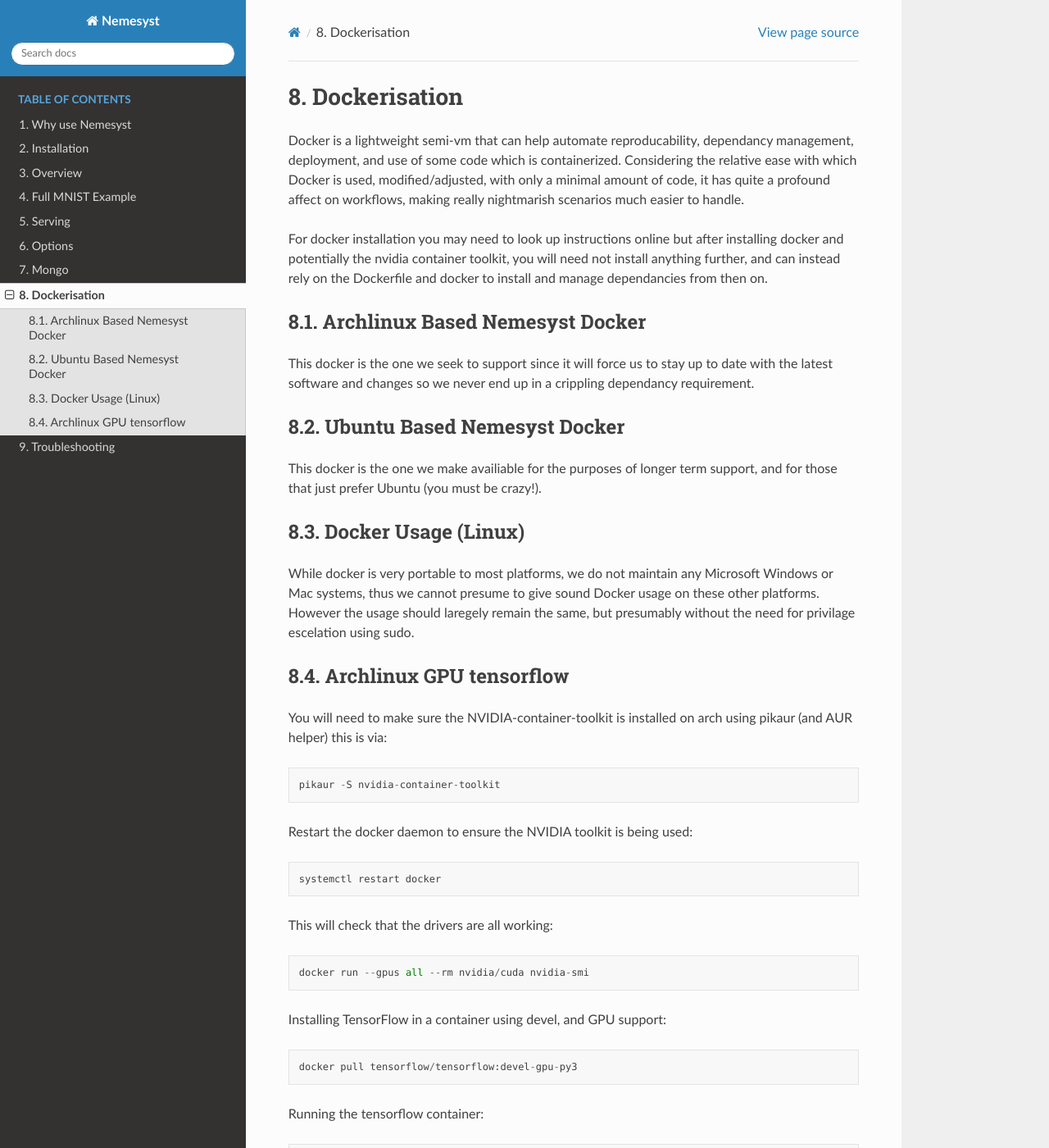
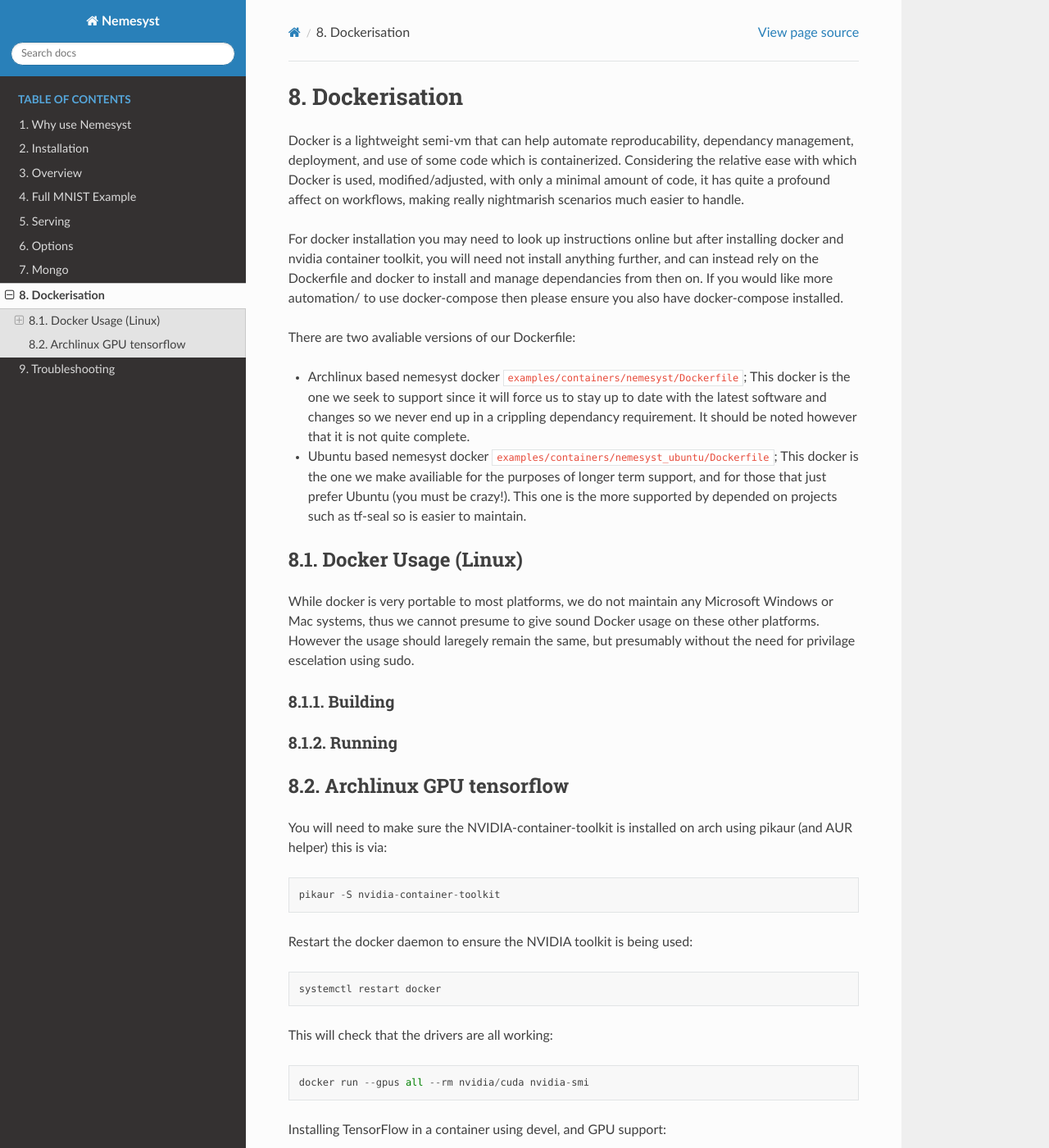
Before and after one commit to DreamingRaven/nemesyst, a Sphinx documentation site: the page built from docs/source/docker.rst, in a window 1280 px wide and 1400 px high. Shown: the whole window at 82% size. Built offline with Sphinx 7.4.7 and the Read the Docs theme 2.0.0, drawn with Linux system fonts in a browser that asks for light colours; the version number could not be read and is left out.

Commit message:
Updated docs on dockers and consistent sections

```diff
--- a/docs/source/docker.rst
+++ b/docs/source/docker.rst
@@ -4,28 +4,26 @@ Dockerisation
 Docker is a lightweight semi-vm that can help automate reproducability, dependancy management, deployment, and use of some code which is containerized.
 Considering the relative ease with which Docker is used, modified/adjusted, with only a minimal amount of code, it has quite a profound affect on workflows, making really nightmarish scenarios much easier to handle.
 
-For docker installation you may need to look up instructions online but after installing docker and potentially the nvidia container toolkit, you will need not install anything further, and can instead rely on the Dockerfile and docker to install and manage dependancies from then on.
+For docker installation you may need to look up instructions online but after installing docker and nvidia container toolkit, you will need not install anything further, and can instead rely on the Dockerfile and docker to install and manage dependancies from then on. If you would like more automation/ to use docker-compose then please ensure you also have docker-compose installed.
 
-Archlinux Based Nemesyst Docker
-+++++++++++++++++++++++++++++++
+There are two avaliable versions of our Dockerfile:
 
-This docker is the one we seek to support since it will force us to stay up to date with the latest software and changes so we never end up in a crippling dependancy requirement.
-
-Ubuntu Based Nemesyst Docker
-++++++++++++++++++++++++++++
-
-This docker is the one we make availiable for the purposes of longer term support, and for those that just prefer Ubuntu (you must be crazy!).
+- Archlinux based nemesyst docker ``examples/containers/nemesyst/Dockerfile``; This docker is the one we seek to support since it will force us to stay up to date with the latest software and changes so we never end up in a crippling dependancy requirement. It should be noted however that it is not quite complete.
+- Ubuntu based nemesyst docker ``examples/containers/nemesyst_ubuntu/Dockerfile``; This docker is the one we make availiable for the purposes of longer term support, and for those that just prefer Ubuntu (you must be crazy!). This one is the more supported by depended on projects such as tf-seal so is easier to maintain.
 
 Docker Usage (Linux)
-++++++++++++++++++++
+********************
 
 While docker is very portable to most platforms, we do not maintain any Microsoft Windows or Mac systems, thus we cannot presume to give sound Docker usage on these other platforms. However the usage should laregely remain the same, but presumably without the need for privilage escelation using sudo.
 
+Building
+++++++++
 
-
+Running
++++++++
 
 Archlinux GPU tensorflow
-++++++++++++++++++++++++
+************************
 
 You will need to make sure the NVIDIA-container-toolkit is installed on arch using pikaur (and AUR helper) this is via:
 
--- a/docs/source/troubleshooting.rst
+++ b/docs/source/troubleshooting.rst
@@ -7,7 +7,7 @@ Troubleshooting
 .. _section_ts_mongodb:
 
 MongoDB/ Serving Issues
-+++++++++++++++++++++++
+***********************
 
 :Error\: not master and slaveOk=false:
 
```
